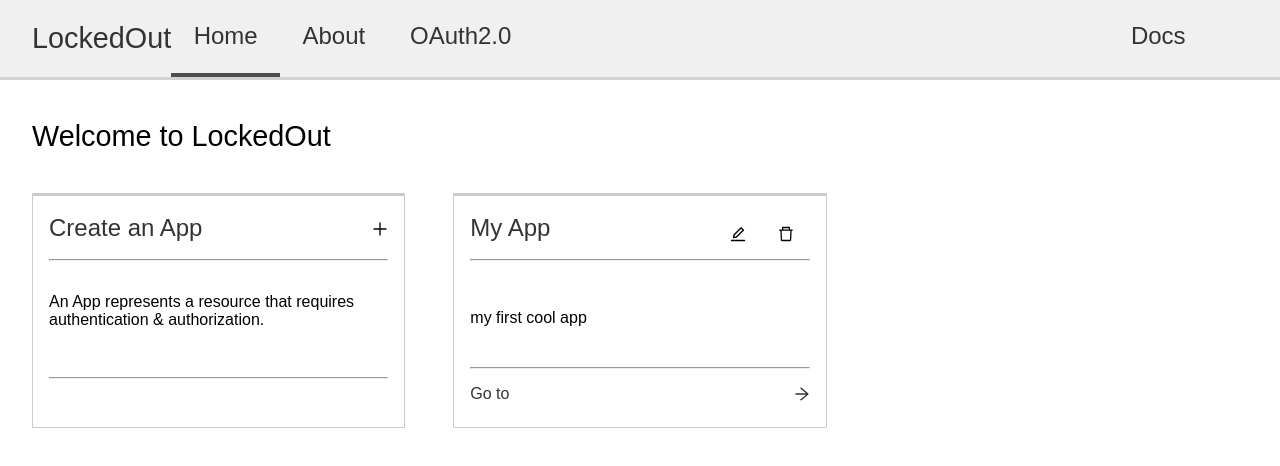
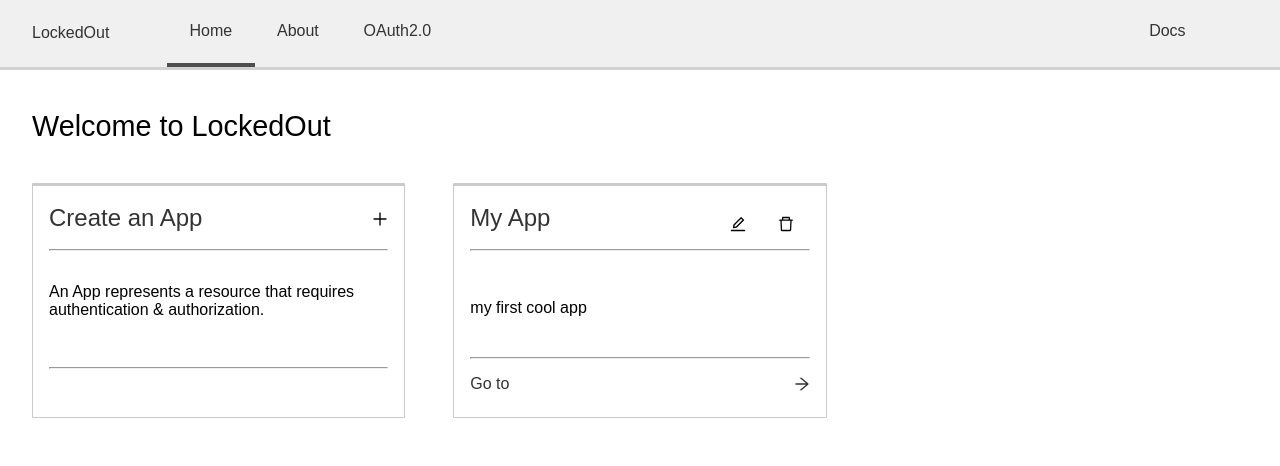
Before and after one commit to AbulSyed/locked-out, a React (Vite) app in the folder frontend/: page /home in a window 1280 px wide. Shown: the top 466 px of the page. Built offline with nearby package versions, Linux system fonts and the light colour scheme.

Commit message:
rm font-size from topnav

```diff
--- a/frontend/src/components/top-nav/Topnav.scss
+++ b/frontend/src/components/top-nav/Topnav.scss
@@ -13,13 +13,11 @@
 
   .logo {
     color: var(--dark-color);
-    font-size: 1.8rem;
   }
 
   .primary-links {
     display: flex;
     margin-right: 2.5rem;
-    font-size: 1.5rem;
     font-weight: 500;
     height: 100%;
 
@@ -42,7 +40,6 @@
     display: flex;
     justify-self: end;
     margin-right: 2.5rem;
-    font-size: 1.5rem;
     font-weight: 500;
     height: 100%;
 
@@ -70,7 +67,6 @@
 
     .primary-links {
       margin-right: 2.5rem;
-      font-size: 1.5rem;
       font-weight: 500;
 
       .li {
@@ -80,7 +76,6 @@
 
     .secondary-links {
       margin-right: 2.5rem;
-      font-size: 1.5rem;
       font-weight: 500;
 
       .li {
```
